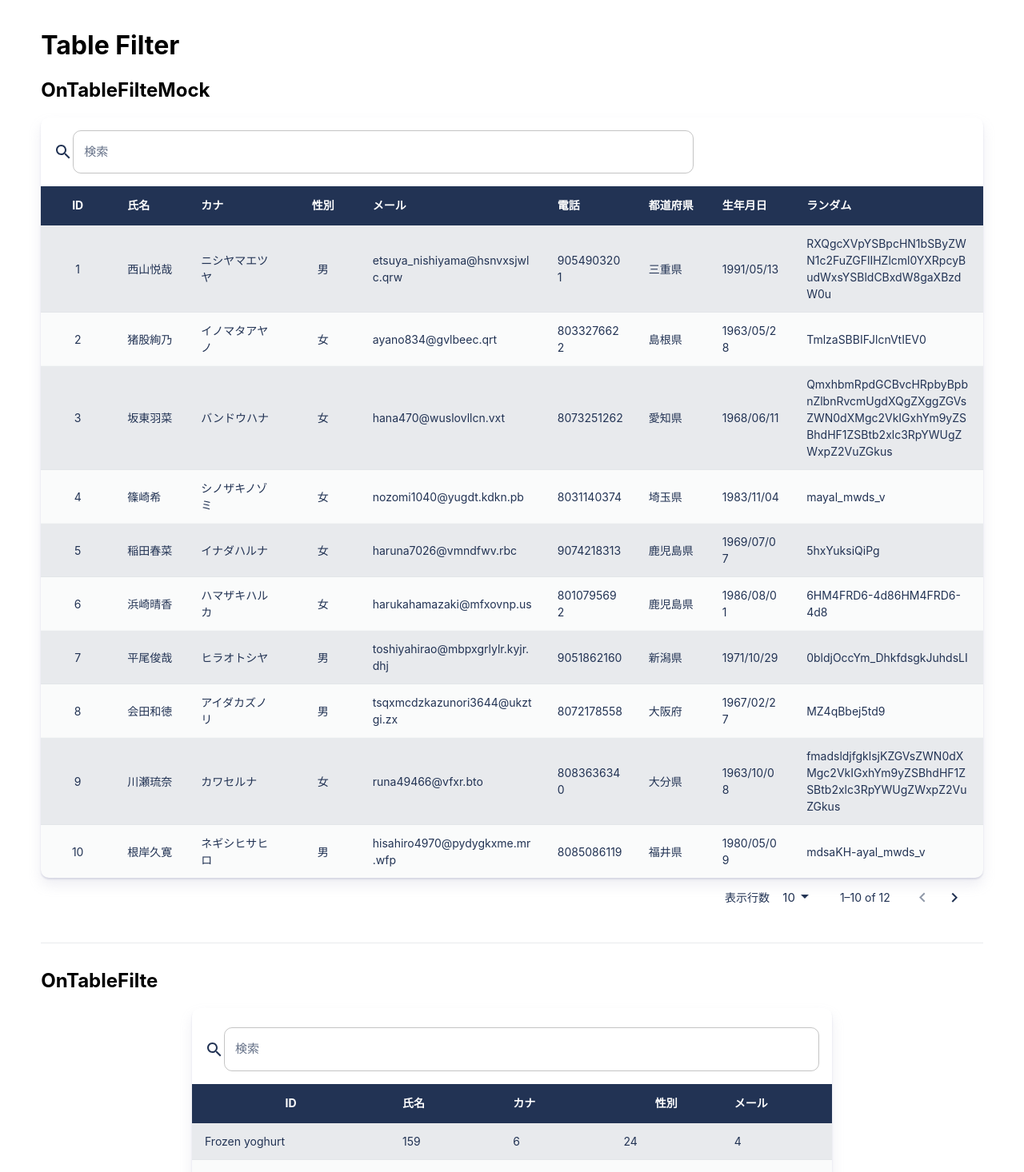
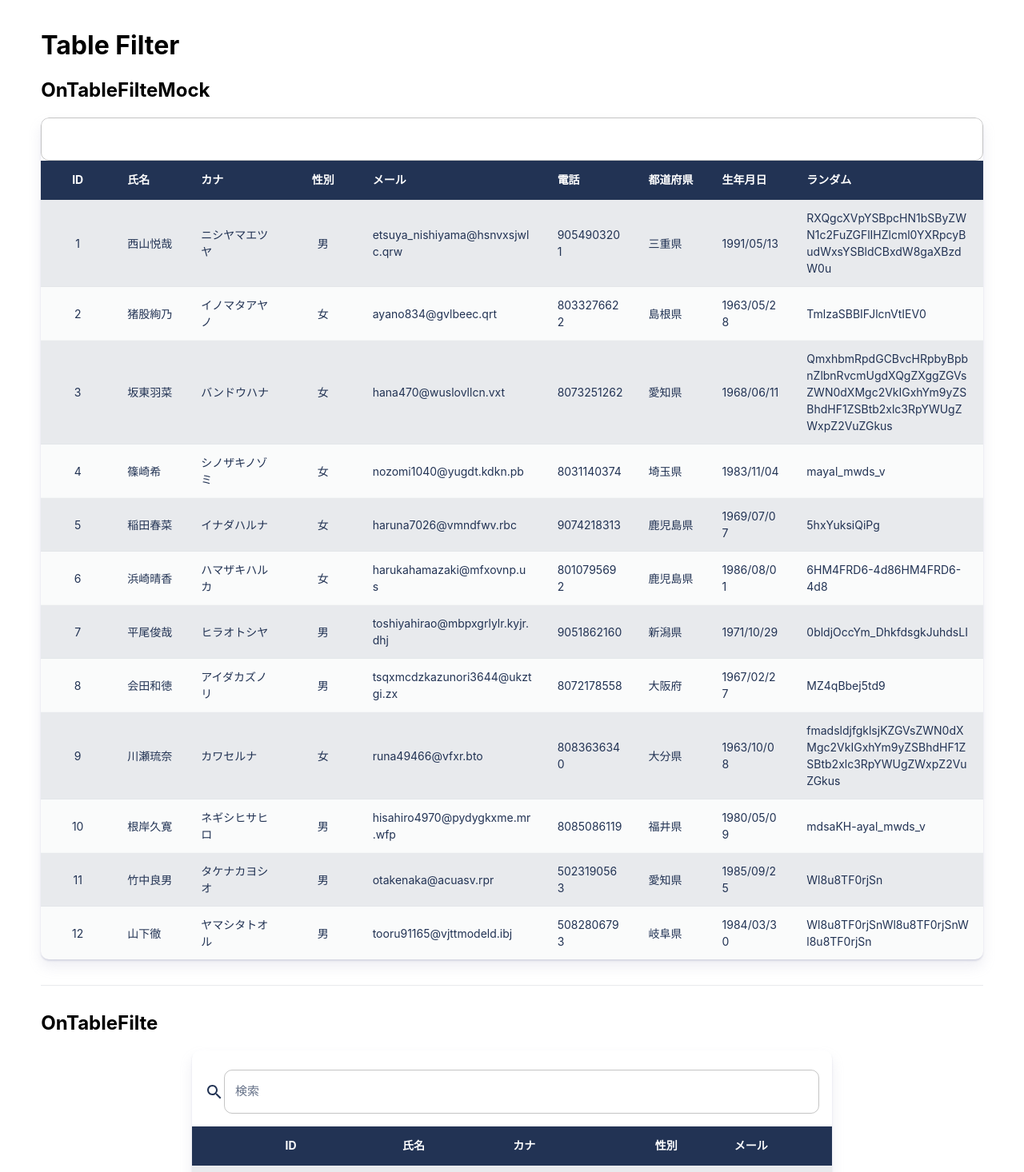
Before and after one commit to BoxPistols/MUI-Table-Search-Filter, a React (Create React App) app: page / in a window 1280 px wide. Shown: the top 1466 px of the page at 80% size. Built offline with nearby package versions, Linux system fonts and the light colour scheme.

Commit message:
UI Test OK on json / [WIP] Filter

```diff
--- a/src/components/Table/OnTableFilterMock.tsx
+++ b/src/components/Table/OnTableFilterMock.tsx
@@ -1,7 +1,5 @@
 // データを持ち、表示させるプレゼンテーショナルコンポーネント
 import { ChangeEvent, useState } from 'react';
-import { FilterTable } from './FilterTable';
-import { Search } from './Search';
 import {
   CustomTableContainer,
   CustomTable,
@@ -9,7 +7,8 @@ import {
   CustomTableCell,
   CustomTableRow,
 } from '.';
-import { Box, TableBody, TablePagination } from '@mui/material';
+// import { Box, TableBody, TablePagination } from '@mui/material';
+import { Box, TableBody, TextField } from '@mui/material';
 
 // TODO: Add データモックアップ
 import Data from '../../content/mock/MockData/person.json'; // 検証用ダミーjson ユーザーデータ例
@@ -82,47 +81,69 @@ const ResultNone = () => {
   );
 };
 
+// PropType = {
+//   searched?: any;
+//   initialRows?: any;
+//   setRows?: any;
+//   setSearched?: any;
+//   id?: string;
+//   label?: string;
+// }
+
 export const OnTableFilterMock = () => {
   // テーブルの行
   const [rowsData, setRowsData] = useState([...mockDatas]);
   // 検索バーに入力された文字
   const [searchedData, setSearchedData] = useState('');
 
-  // PageNation
-  const [page, setPage] = useState(0);
-  const [rowsPerPage, setRowsPerPage] = useState(10);
-  const handleChangePage = (_event: unknown, newPage: number) => {
-    setPage(newPage);
-  };
-  const handleChangeRowsPerPage = (event: ChangeEvent<HTMLInputElement>) => {
-    setRowsPerPage(+event.target.value);
-    setPage(0);
-  };
-  // ----------------------------------------------------------------
-  // FIXME: 入れる テーブル全体の高さToggle
-  // const [maxheight, setMaxheight] = useState(false);
-  // const handleChangeMaxheight = (event: ChangeEvent<HTMLInputElement>) => {
-  //   setMaxheight(event.target.checked);
+  // // PageNation
+  // const [page, setPage] = useState(0);
+  // const [rowsPerPage, setRowsPerPage] = useState(10);
+  // const handleChangePage = (_event: unknown, newPage: number) => {
+  //   setPage(newPage);
+  // };
+  // const handleChangeRowsPerPage = (event: ChangeEvent<HTMLInputElement>) => {
+  //   setRowsPerPage(+event.target.value);
+  //   setPage(0);
   // };
 
-  // CustomCellの初期値とは別に、このページ内で最小幅/最大幅の共通初期値を指定し直したい時は新たに設置し、style内で反映させます
-  const minWidthValue = 120;
-  const maxWidthValue = 240;
+  // 検索文字によってテーブルの行をフィルター
+  const requestSearch = (searchedVal: string) => {
+    const filteredRows = mockDatas.filter((row: { mail: string }) => {
+      return row.mail.toLowerCase().includes(searchedVal.toLowerCase());
+    });
+    setRowsData(filteredRows);
+  };
+
+  // 検索バーの文字が変化したときにフィルターを実行する関数
+  const changeSearchedHandler = (
+    event: ChangeEvent<HTMLInputElement | HTMLTextAreaElement>
+  ) => {
+    setSearchedData(event.target.value);
+    requestSearch(event.target.value);
+  };
 
   return (
     <>
-      {/*　検索とテーブルのデータ共有 */}
-
-      {/* Add テーブルレイアウト */}
       {/* <CustomTableContainer maxHeightValue={maxheight ? '100%' : 480}> */}
       <CustomTableContainer>
-        <Search
+        {/* <Search
           initialRows={columns} // テーブルデータ
           setRows={setRowsData} // 検索対象
           searched={searchedData} // 検索結果
           setSearched={setSearchedData} // トリガー
           id='2'
           label='検索'
+        /> */}
+        <TextField
+          id=''
+          label=''
+          value={searchedData}
+          onChange={(event) => {
+            return changeSearchedHandler(event);
+          }}
+          variant='outlined'
+          sx={{ width: '100%' }}
         />
         <CustomTable aria-label='table-aria-name'>
           {/* Table Heading */}
@@ -140,7 +161,7 @@ export const OnTableFilterMock = () => {
           ) : (
             <TableBody>
               {mockDatas
-                .slice(page * rowsPerPage, page * rowsPerPage + rowsPerPage)
+                // .slice(page * rowsPerPage, page * rowsPerPage + rowsPerPage)
                 .map((data: any) => (
                   <CustomTableRow key={data.id}>
                     {columns.map((column) => {
@@ -157,7 +178,7 @@ export const OnTableFilterMock = () => {
           )}
         </CustomTable>
       </CustomTableContainer>
-      <Box mb={4} pr={2}>
+      {/* <Box mb={4} pr={2}>
         <TablePagination
           rowsPerPageOptions={[10, 30, 50, 100]}
           component='div'
@@ -168,7 +189,7 @@ export const OnTableFilterMock = () => {
           onPageChange={handleChangePage}
           onRowsPerPageChange={handleChangeRowsPerPage}
         />
-      </Box>
+      </Box> */}
     </>
   );
 };
```
Also changed, not shown: src/components/Table/BasicFilter.tsx (added, +18 -0 lines).
